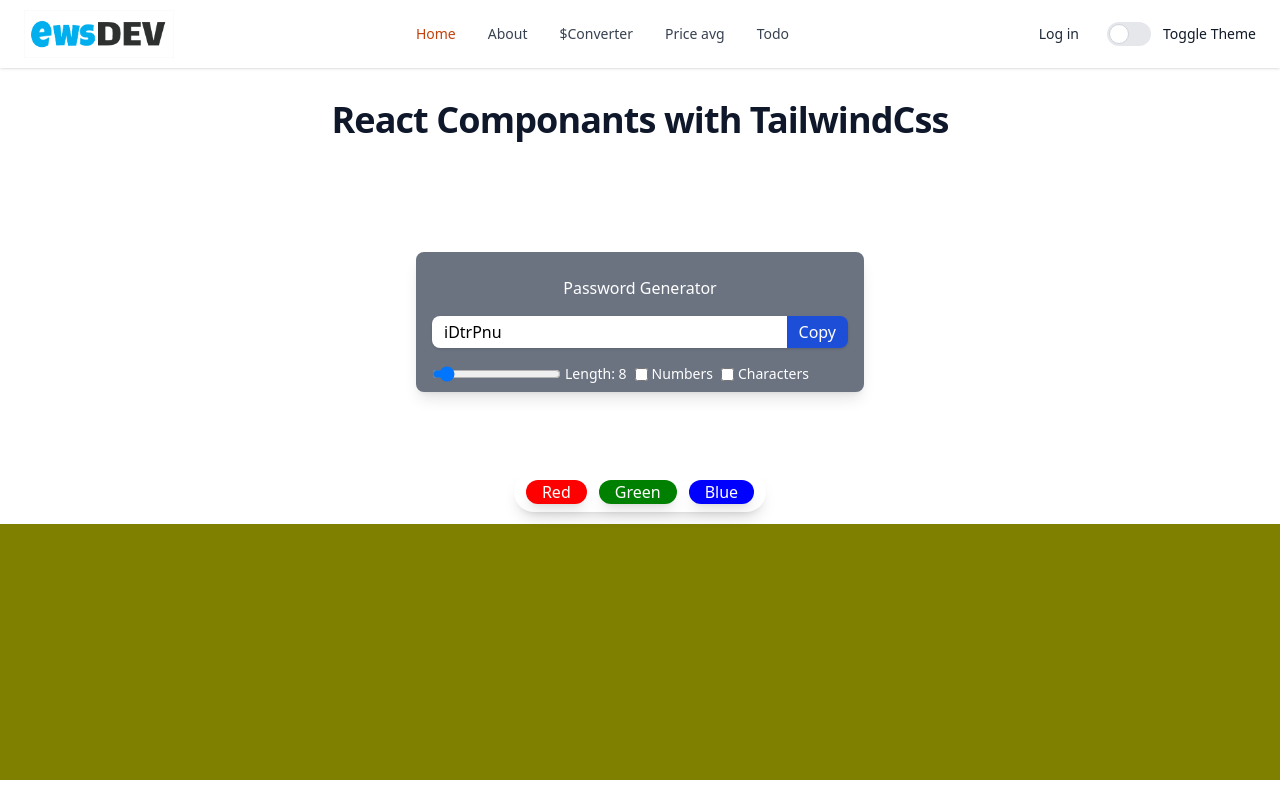
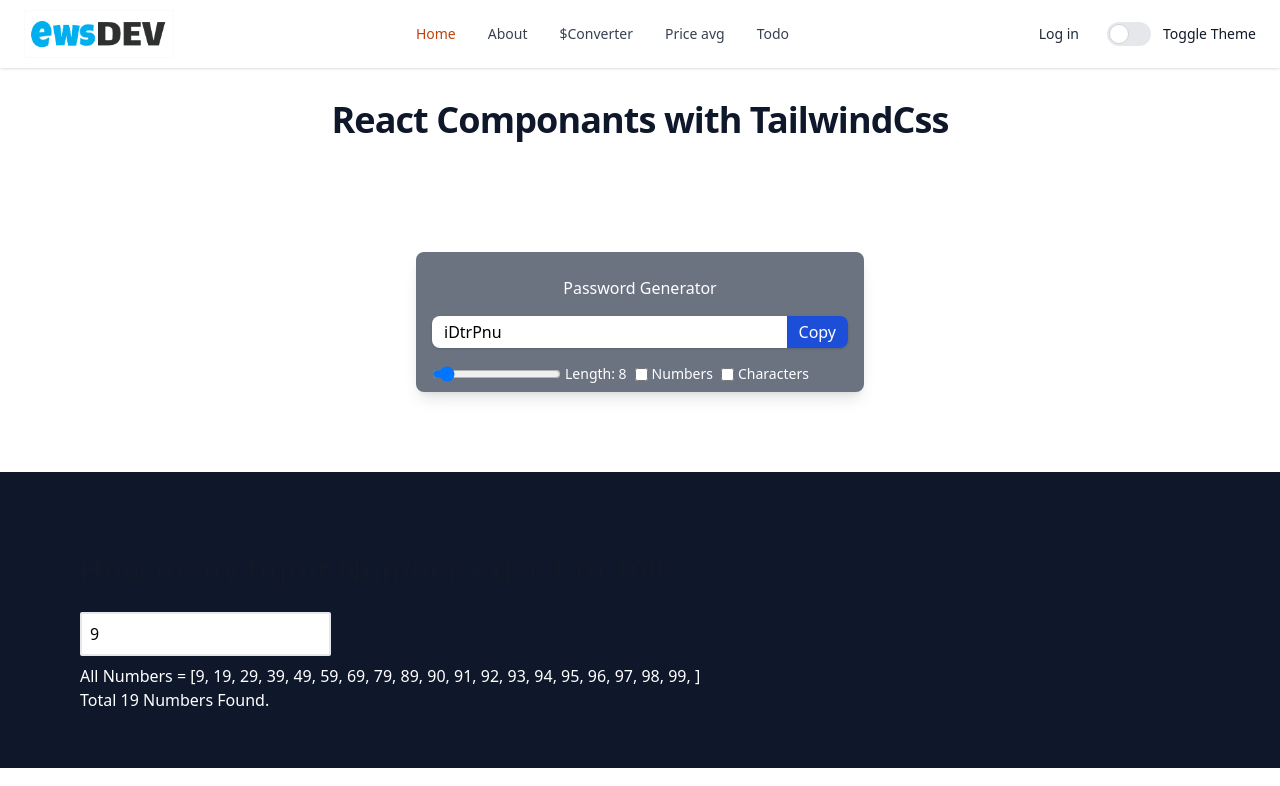
Before and after one commit to shaid85/React-Practice, a React (Vite) app: page / in a window 1280 px wide. Shown: the top 786 px of the page. Built offline with nearby package versions, Linux system fonts and the light colour scheme.

Commit message:
NumberFind 1 to 100

```diff
--- a/src/components/Home/Home.jsx
+++ b/src/components/Home/Home.jsx
@@ -3,6 +3,7 @@ import { Link, NavLink } from "react-router-dom";
 import PassGen from "../passgen";
 import Colorbtn from "../colorbtn";
 import PropsAll from "../propsall";
+import NumberFind from "../NumberFind/NumberFind";
 
 export default function Home() {
     let description ="Tailwind CSS is the only framework that I've seen scale on large teams. It’s easy to customize, adapts to any design, and the build size is tiny."
@@ -13,6 +14,9 @@ export default function Home() {
       <h1 className='text-slate-900 font-extrabold text-3xl sm:text-3xl lg:text-4xl tracking-tight text-center dark:text-white py-8'>React Componants with TailwindCss</h1>
 
       <PassGen/>
+
+      <NumberFind />
+
       <Colorbtn/>
       <h1 className="text-center text-2xl font-bold text-gray-900 dark:text-white font-md md:text-3xl mb-6 mt-6">Props</h1>
       <PropsAll username ="Shaid Islam" job="Sinior Website Developer" details={description} />
--- /dev/null
+++ b/src/components/NumberFind/NumberFind.jsx
@@ -0,0 +1,56 @@
+import React, { useEffect, useState } from 'react'
+
+const NumberFind = () => {
+    const [myNum, setMyNum] = useState(9)
+
+    let NumberArry = []
+
+    for (let i = 1; i <= 100; i++) {
+        NumberArry.push(i)
+     }
+// console.log(NumberArry);
+    //  const myNumberSet = NumberArry
+    //  .filter(item => (item - myNum)%10 == 0 || item >=(myNum * 10) && item < (myNum + 1) * 10)
+//|| item >=(myNum * 10) || item < (myNum + 1) * 10
+    //  console.log(myNumberSet);
+
+// Update code from ChatGPT
+let myNumberSet = []
+if (myNum > 0) {
+    myNumberSet = NumberArry.filter(num => num.toString().includes(myNum));
+}
+console.log(myNumberSet);
+
+     let TotalItem = myNumberSet.length;
+
+    const doubleNumber = myNum + myNum;
+
+console.log(doubleNumber);
+
+    if(myNumberSet.toString().includes(doubleNumber) && doubleNumber > 0){
+        TotalItem += 1;
+        console.log("true -",TotalItem);
+    }else{
+        console.log("false -",TotalItem);
+    }
+
+
+  return (
+    <div className=' bg-[#0f172b] py-14 text-white' >
+        <div className=" mx-auto max-w-6xl px-4">
+            <div className="w-full">
+                <h1 className='text-2xl font-bold text-gray-900 dark:text-white font-md md:text-3xl mb-6 mt-6'>How many Input Number exist 1 to 100</h1>
+                <input
+                 className='p-2 rounded-sm border-2 mr-2 mb-2 text-black'
+                 type="text" name="myNum" id="" value={myNum} onChange={(e)=>setMyNum(String(e.target.value))} />
+            </div>
+            All Numbers = [{myNumberSet.map((num)=> (
+                `${num}, `
+            ))}] <br/>
+            Total {TotalItem} Numbers Found.
+        </div>
+    </div>
+  )
+}
+
+export default NumberFind
--- a/src/components/colorbtn.jsx
+++ b/src/components/colorbtn.jsx
@@ -7,7 +7,7 @@ const Colorbtn = () => {
     return (
         <div className=" relative">
 
-<div className="flex flex-wrap justify-center bottom-12 inset-x-0 px-2 mb-3">
+<div className="flex flex-wrap justify-center bottom-12 inset-x-0 px-2 mb-3 mt-3">
    <div className="flex flex-wrap justify-center gap-3 shadow-lg bg-white px-3 py-2 rounded-3xl">
        <button onClick={() => setColor("red")} className="outline-none px-4 rounded-full text-white shadow-lg " style={{backgroundColor: "red"}}>Red</button>
        <button onClick={() => setColor("green")} className="outline-none px-4 rounded-full text-white shadow-lg " style={{backgroundColor: "green"}}>Green</button>
```
